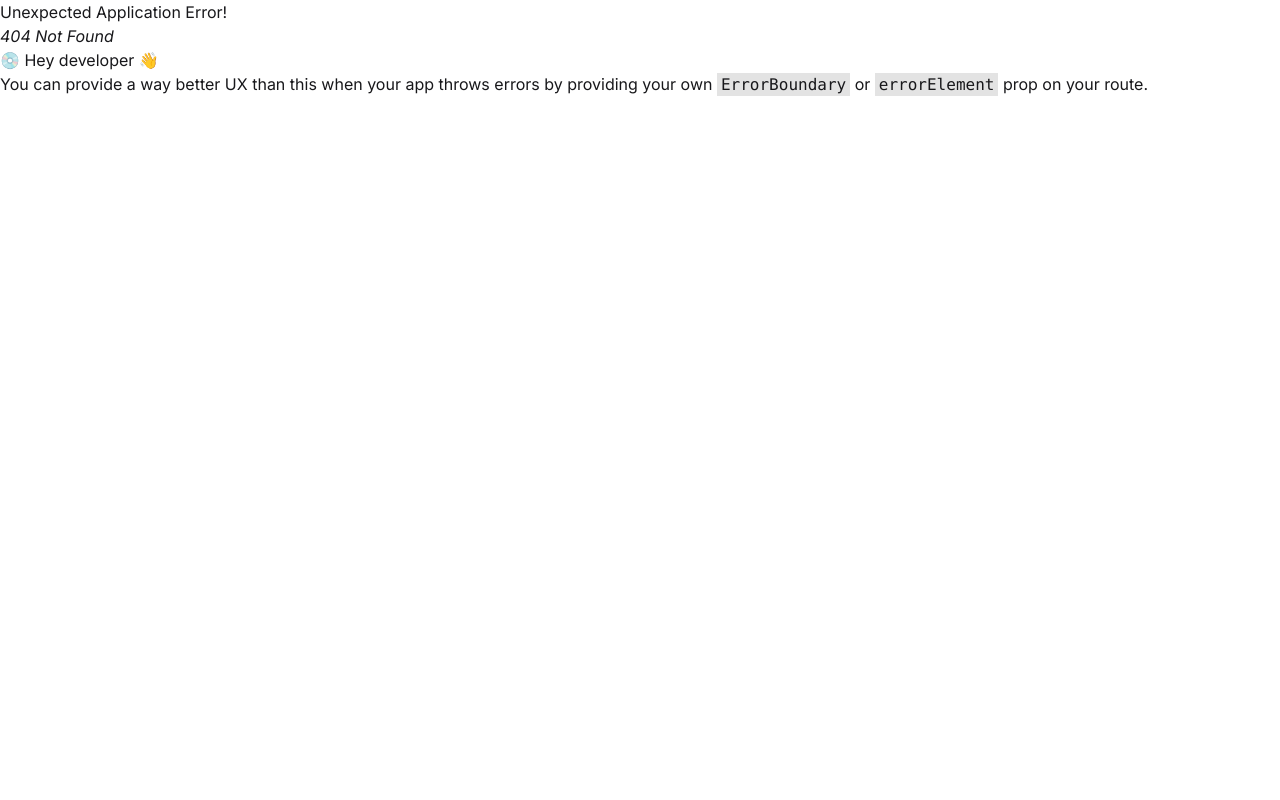
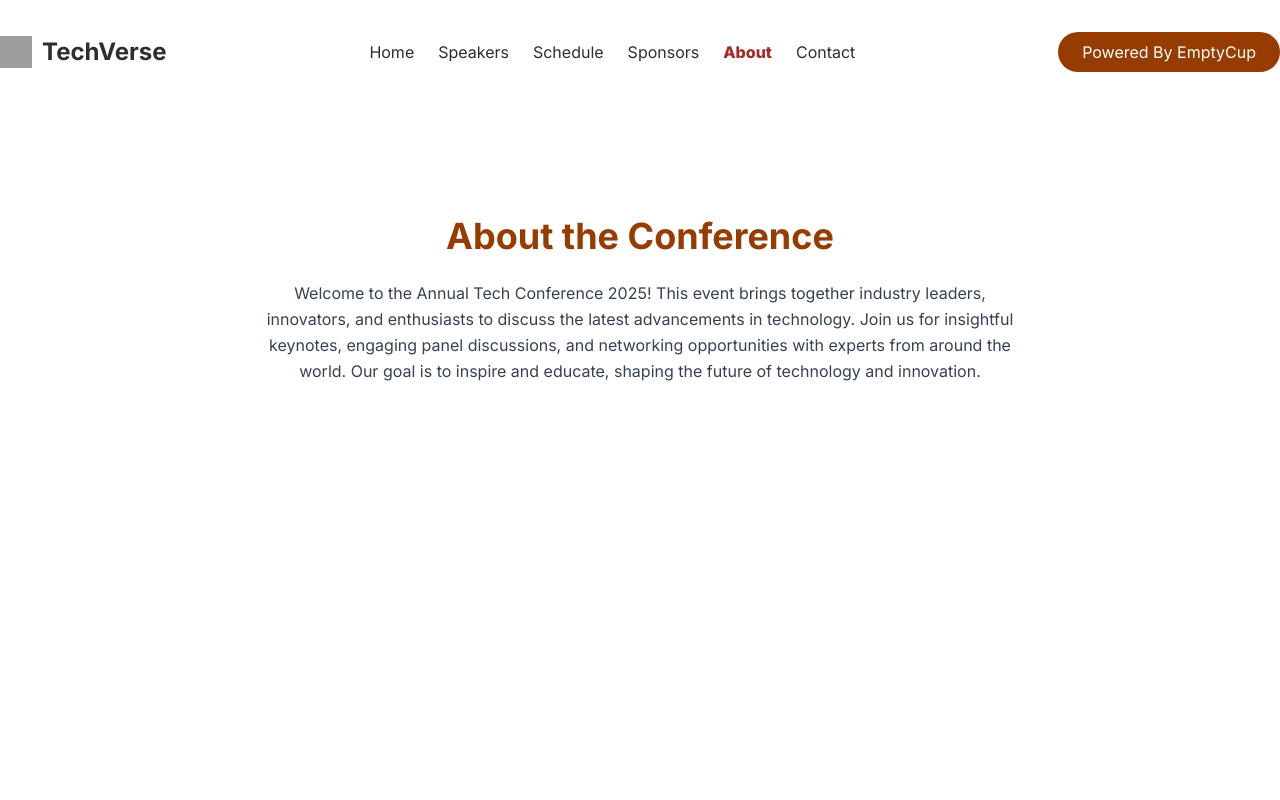
Before and after one commit to salmanfxrsi/empty-cup-task, a React (Vite) app in the folder client/: page /about in a window 1280 px wide. Before the commit this address had no page. Shown: the top 800 px of the page. Built offline with nearby package versions, Linux system fonts and the light colour scheme; grey boxes are pictures that could not be loaded.

Commit message:
feat(client): add About page with conference details

```diff
--- /dev/null
+++ b/client/src/pages/about/about.jsx
@@ -0,0 +1,21 @@
+const About = () => {
+  return (
+    <div className="container mx-auto px-6 py-12">
+      <div className="max-w-3xl mx-auto text-center">
+        <h1 className="text-4xl font-bold text-amber-800 mb-6">
+          About the Conference
+        </h1>
+        <p className="text-gray-700 leading-relaxed">
+          Welcome to the Annual Tech Conference 2025! This event brings together
+          industry leaders, innovators, and enthusiasts to discuss the latest
+          advancements in technology. Join us for insightful keynotes, engaging
+          panel discussions, and networking opportunities with experts from
+          around the world. Our goal is to inspire and educate, shaping the
+          future of technology and innovation.
+        </p>
+      </div>
+    </div>
+  );
+};
+
+export default About;
--- a/client/src/routes/router.jsx
+++ b/client/src/routes/router.jsx
@@ -3,6 +3,7 @@ import MainLayout from "../layouts/MainLayout";
 import Home from "../pages/home/Home";
 import Speakers from "../pages/speakers/Speakers";
 import Schedule from "../pages/schedule/Schedule";
+import About from "../pages/about/about";
 
 const router = createBrowserRouter([
   {
@@ -21,6 +22,10 @@ const router = createBrowserRouter([
         path: "schedule",
         element: <Schedule />,
       },
+      {
+        path: "about",
+        element: <About />,
+      },
     ],
   },
 ]);
```
